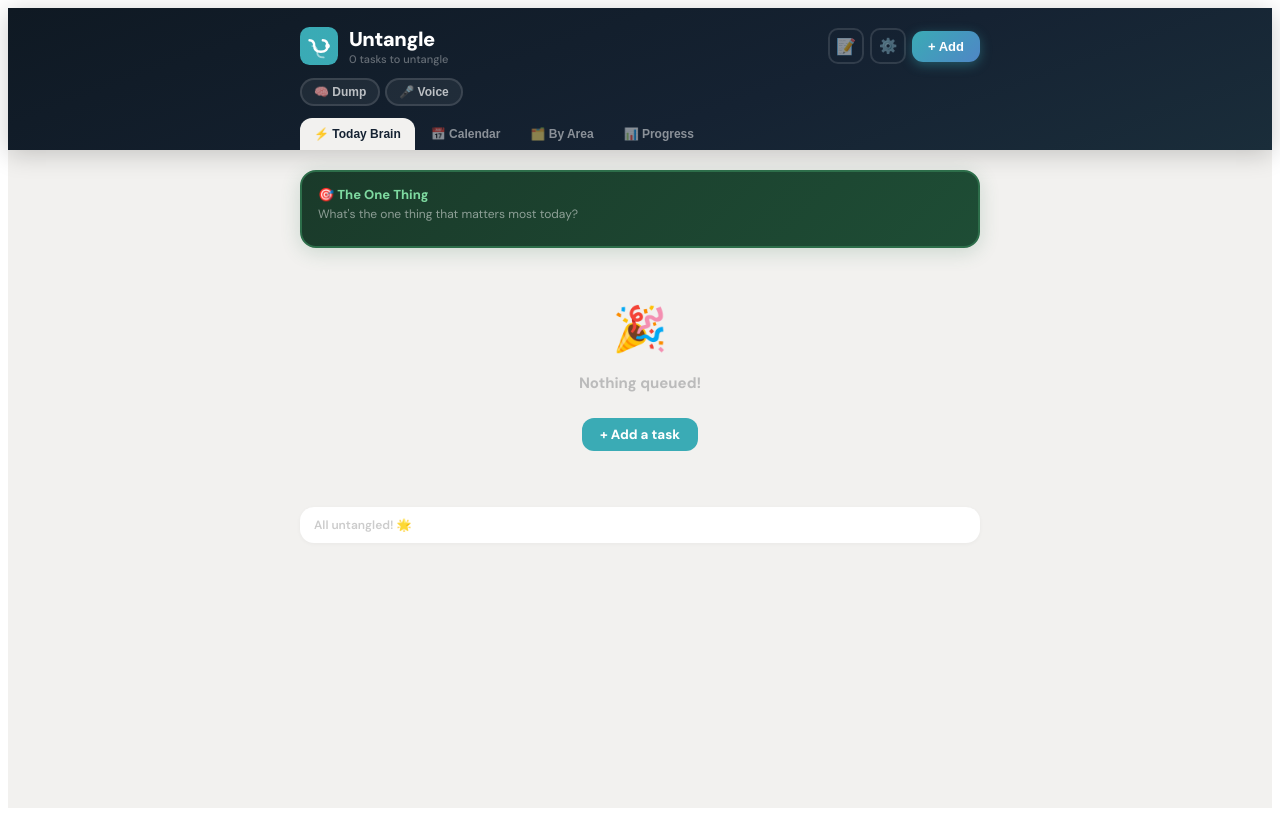
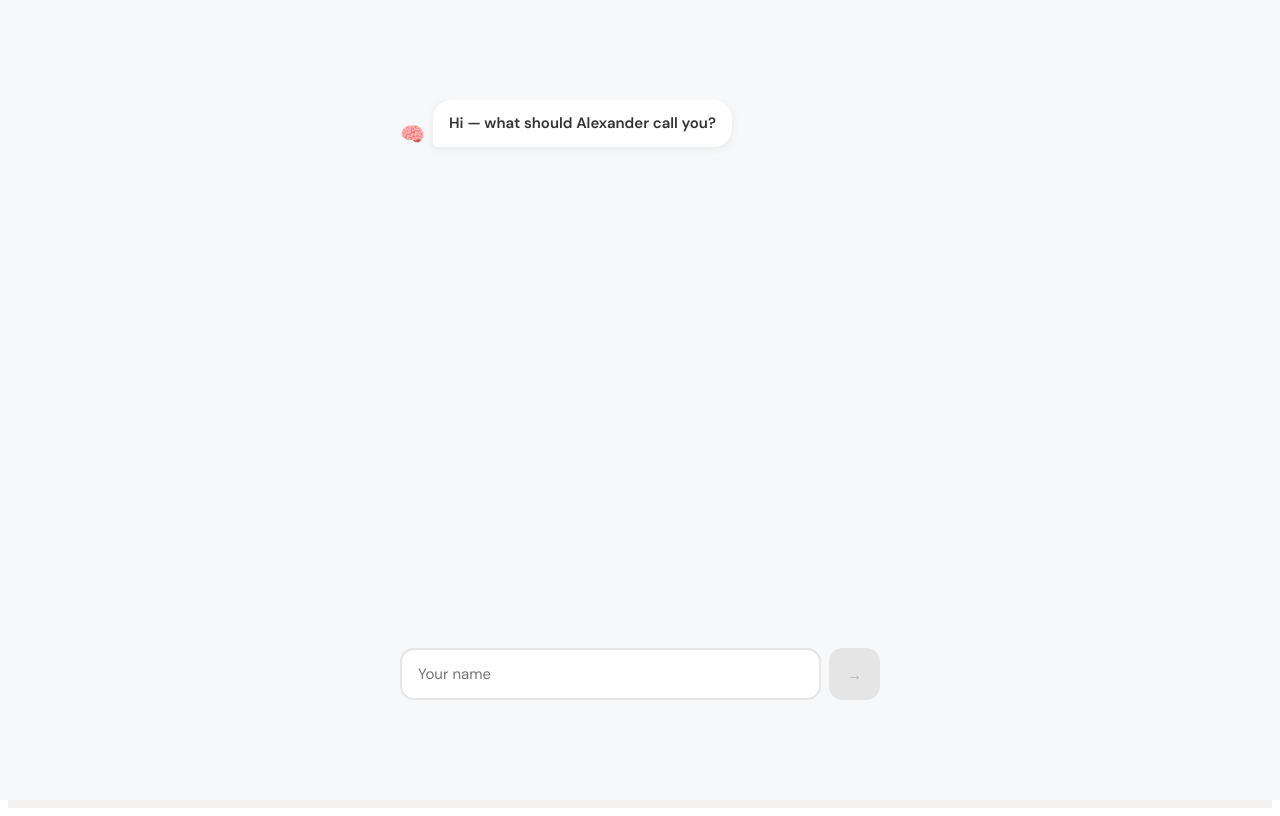
Before and after one commit to butteredsenseless/untangle, a React (Vite) app: page / in a window 1280 px wide. Built offline with nearby package versions, Linux system fonts and the light colour scheme.

Commit message:
Onboarding chat thread — steps 1a-1d

```diff
--- a/src/App.jsx
+++ b/src/App.jsx
@@ -1,4 +1,4 @@
-import { useState, useEffect, useRef, useCallback } from "react";
+import { useState, useEffect, useRef, useCallback } from "react";import OnboardingFlow from "./Onboarding.jsx";
 
 const DEFAULT_AREAS = [
   { id:"work",      label:"Work & Career",            emoji:"💼", color:"#4F86C6", bg:"#EBF2FB", tags:["work","career","job","meeting","email"], custom:false },
@@ -751,6 +751,7 @@ export default function App() {
   const [view,setView]             = useState("brain");
   const [activeArea,setActiveArea] = useState(DEFAULT_AREAS[0].id);
   const [showAdd,setShowAdd]       = useState(false);
+  const [onboarded, setOnboarded] = useState(() => !!localStorage.getItem("untangle_onboarded"));
   const [showDump,setShowDump]     = useState(false);
   const [showVoice,setShowVoice]   = useState(false);
   const [showSettings,setShowSettings] = useState(false);
@@ -809,6 +810,7 @@ const setOneThingFn=useCallback(text=>{const val={text,date:todayStr()};setOneTh
 
   return (
     <div style={{minHeight:"100vh",background:"#F2F1EF",fontFamily:"'DM Sans',sans-serif"}}>
+      {!onboarded && <OnboardingFlow areas={areas} onComplete={() => { localStorage.setItem("untangle_onboarded", "1"); setOnboarded(true); }} />}
       <link href="https://fonts.googleapis.com/css2?family=DM+Sans:wght@400;500;600;700;800;900&display=swap" rel="stylesheet"/>
       {showAdd       && <TaskModal areas={areas} onSave={t=>{addTask(t);}} onClose={()=>setShowAdd(false)} learned={learned}/>}
       {editTask      && <TaskModal areas={areas} onSave={t=>{saveTask(t);setEditTask(null);}} onClose={()=>setEditTask(null)} existing={editTask} learned={learned}/>}
--- /dev/null
+++ b/src/Onboarding.jsx
@@ -0,0 +1,224 @@
+import { useState, useEffect, useRef } from "react";
+
+export default function OnboardingFlow({ onComplete, areas }) {
+  const [step, setStep] = useState(0);
+  const [userData, setUserData] = useState({
+    name: "",
+    weekShape: "",
+    scheduleNotes: "",
+    planningPreference: ""
+  });
+
+  const next = () => setStep(s => s + 1);
+
+  const steps = [
+    <StepConversation userData={userData} setUserData={setUserData} next={next} />,
+    <StepBuckets areas={areas} next={next} />,
+    <StepFirstTask areas={areas} next={next} />,
+    <StepSignOff onComplete={onComplete} />
+  ];
+
+  return (
+    <div style={{
+      position: "fixed", inset: 0, background: "#f7f8fa",
+      display: "flex", alignItems: "center", justifyContent: "center",
+      fontFamily: "'DM Sans', sans-serif", zIndex: 2000, padding: 24
+    }}>
+      <style>{`@keyframes fadein { from { opacity: 0; transform: translateY(8px); } to { opacity: 1; transform: translateY(0); } }`}</style>
+      {steps[step]}
+    </div>
+  );
+}
+
+const QUESTIONS = [
+  {
+    key: "name",
+    ask: "Hi — what should Alexander call you?",
+    type: "text",
+    placeholder: "Your name",
+    response: (val) => `Ok ${val}, let's untangle this.`
+  },
+  {
+    key: "weekShape",
+    ask: "What does a typical week look like for you?",
+    type: "options",
+    options: ["9–5 job", "Freelance / varies", "Student", "Parent / carer", "Mix of everything"],
+    response: (val) => ({
+      "9–5 job": "Got it: structured days with clear boundaries.",
+      "Freelance / varies": "Understood: flexibility is great, but it cuts both ways.",
+      "Student": "Got it: deadlines, lectures, and a lot of context switching.",
+      "Parent / carer": "Noted: your time isn't always your own.",
+      "Mix of everything": "Fair enough: we'll keep things flexible."
+    })[val]
+  },
+  {
+    key: "scheduleNotes",
+    ask: "Anything else that'll help shape your schedule? School run, early starts, best time of day?",
+    type: "text",
+    placeholder: "e.g. school run at 8 and 3, best before noon",
+    optional: true,
+    response: (val) => val.trim() ? `Got it: I'll keep that in mind.` : `No worries: we can always add that later.`
+  },
+  {
+    key: "planningPreference",
+    ask: "Do you prefer to plan the night before or hit the ground running in the morning?",
+    type: "options",
+    options: ["Night before", "Morning", "Either works"],
+    response: (val) => ({
+      "Night before": "Perfect: I'll check in with you each evening.",
+      "Morning": "Got it: I'll be ready when you are.",
+      "Either works": "Flexible it is: I'll adapt to how you're feeling."
+    })[val]
+  }
+];
+
+function StepConversation({ userData, setUserData, next }) {
+  const [currentQ, setCurrentQ] = useState(0);
+  const [messages, setMessages] = useState([{ type: "alex", text: QUESTIONS[0].ask }]);
+  const [input, setInput] = useState("");
+  const [waitingForNext, setWaitingForNext] = useState(false);
+  const bottomRef = useRef(null);
+
+  useEffect(() => {
+    bottomRef.current?.scrollIntoView({ behavior: "smooth" });
+  }, [messages]);
+
+  const handleAnswer = (val) => {
+    if (waitingForNext) return;
+    const q = QUESTIONS[currentQ];
+    const answer = val || input.trim();
+    if (!answer && !q.optional) return;
+
+    setUserData(u => ({ ...u, [q.key]: answer }));
+    setMessages(m => [...m, { type: "user", text: answer || "Skip" }]);
+    setInput("");
+    setWaitingForNext(true);
+
+    setTimeout(() => {
+      const responseText = q.response(answer);
+      setMessages(m => [...m, { type: "alex", text: responseText }]);
+
+      if (currentQ + 1 < QUESTIONS.length) {
+        setTimeout(() => {
+          setMessages(m => [...m, { type: "alex", text: QUESTIONS[currentQ + 1].ask }]);
+          setCurrentQ(q => q + 1);
+          setWaitingForNext(false);
+        }, 800);
+      } else {
+        setTimeout(next, 1200);
+      }
+    }, 600);
+  };
+
+  const q = QUESTIONS[currentQ];
+
+  return (
+    <div style={{ maxWidth: 480, width: "100%", display: "flex", flexDirection: "column", height: "80vh", maxHeight: 600 }}>
+      {/* Chat history */}
+      <div style={{ flex: 1, overflowY: "auto", display: "flex", flexDirection: "column", gap: 12, paddingBottom: 16 }}>
+        {messages.map((msg, i) => (
+          <div key={i} style={{
+            animation: "fadein 0.3s ease",
+            display: "flex",
+            justifyContent: msg.type === "user" ? "flex-end" : "flex-start"
+          }}>
+            {msg.type === "alex" && (
+              <div style={{ fontSize: 20, marginRight: 8, alignSelf: "flex-end" }}>🧠</div>
+            )}
+            <div style={{
+              maxWidth: "75%",
+              padding: "12px 16px",
+              borderRadius: msg.type === "alex" ? "18px 18px 18px 4px" : "18px 18px 4px 18px",
+              background: msg.type === "alex" ? "#fff" : "linear-gradient(135deg,#3AABB5,#4F86C6)",
+              color: msg.type === "alex" ? "#333" : "#fff",
+              fontSize: 15,
+              fontWeight: 600,
+              boxShadow: "0 2px 8px rgba(0,0,0,0.07)",
+              lineHeight: 1.5
+            }}>
+              {msg.text}
+            </div>
+          </div>
+        ))}
+        <div ref={bottomRef} />
+      </div>
+
+      {/* Input area */}
+      {!waitingForNext && (
+        <div style={{ animation: "fadein 0.3s ease" }}>
+          {q.type === "options" ? (
+            <div style={{ display: "flex", flexDirection: "column", gap: 8 }}>
+              {q.options.map(opt => (
+                <button key={opt} onClick={() => handleAnswer(opt)}
+                  style={{ padding: "12px 16px", borderRadius: 12, border: "2px solid #e5e5e5", background: "#fff", color: "#333", fontSize: 15, fontWeight: 700, cursor: "pointer", textAlign: "left" }}>
+                  {opt}
+                </button>
+              ))}
+            </div>
+          ) : (
+            <div style={{ display: "flex", gap: 8 }}>
+              <input
+                value={input}
+                onChange={e => setInput(e.target.value)}
+                onKeyDown={e => e.key === "Enter" && handleAnswer()}
+                placeholder={q.placeholder}
+                autoFocus
+                style={{ flex: 1, padding: "14px 16px", borderRadius: 14, border: "2px solid #e5e5e5", fontSize: 15, fontFamily: "'DM Sans', sans-serif", outline: "none" }}
+              />
+              <button onClick={() => handleAnswer()}
+                disabled={!input.trim() && !q.optional}
+                style={{ padding: "14px 18px", borderRadius: 14, border: "none", background: (input.trim() || q.optional) ? "linear-gradient(135deg,#3AABB5,#4F86C6)" : "#e5e5e5", color: (input.trim() || q.optional) ? "#fff" : "#aaa", fontSize: 15, fontWeight: 800, cursor: (input.trim() || q.optional) ? "pointer" : "default" }}>
+                {q.optional && !input.trim() ? "Skip" : "→"}
+              </button>
+            </div>
+          )}
+        </div>
+      )}
+    </div>
+  );
+}
+
+function StepBuckets({ areas, next }) {
+  return (
+    <div style={{ maxWidth: 480, width: "100%" }}>
+      <p style={{ fontSize: 22, fontWeight: 800, marginBottom: 8, textAlign: "center" }}>Here are your buckets</p>
+      <p style={{ fontSize: 14, color: "#aaa", marginBottom: 20, textAlign: "center" }}>Everything you need to do lives in one of these.</p>
+      <div style={{ display: "grid", gridTemplateColumns: "repeat(3, 1fr)", gap: 10, marginBottom: 24 }}>
+        {areas.map(a => (
+          <div key={a.id} style={{ padding: "14px 10px", borderRadius: 14, background: "#fff", border: "2px solid #e5e5e5", textAlign: "center" }}>
+            <div style={{ fontSize: 24 }}>{a.emoji}</div>
+            <div style={{ fontSize: 11, fontWeight: 700, color: "#555", marginTop: 4 }}>{a.label}</div>
+          </div>
+        ))}
+      </div>
+      <button onClick={next} style={{ width: "100%", padding: 14, borderRadius: 14, border: "none", background: "linear-gradient(135deg,#3AABB5,#4F86C6)", color: "#fff", fontSize: 16, fontWeight: 800, cursor: "pointer" }}>
+        Let's go →
+      </button>
+    </div>
+  );
+}
+
+function StepFirstTask({ areas, next }) {
+  return (
+    <div style={{ maxWidth: 480, width: "100%", textAlign: "center" }}>
+      <p style={{ fontSize: 22, fontWeight: 800, marginBottom: 8 }}>Type your first task</p>
+      <p style={{ fontSize: 14, color: "#aaa", marginBottom: 20 }}>If it repeats or has a deadline, just say so.</p>
+      <button onClick={next} style={{ width: "100%", padding: 14, borderRadius: 14, border: "none", background: "linear-gradient(135deg,#3AABB5,#4F86C6)", color: "#fff", fontSize: 16, fontWeight: 800, cursor: "pointer" }}>
+        Continue →
+      </button>
+    </div>
+  );
+}
+
+function StepSignOff({ onComplete }) {
+  return (
+    <div style={{ maxWidth: 480, width: "100%", textAlign: "center" }}>
+      <div style={{ fontSize: 64, marginBottom: 16 }}>🧠</div>
+      <p style={{ fontSize: 24, fontWeight: 800, marginBottom: 8 }}>Your brain is a little more untangled.</p>
+      <p style={{ fontSize: 15, color: "#aaa", marginBottom: 32 }}>Alexander is ready when you are.</p>
+      <button onClick={onComplete} style={{ width: "100%", padding: 14, borderRadius: 14, border: "none", background: "linear-gradient(135deg,#3AABB5,#4F86C6)", color: "#fff", fontSize: 16, fontWeight: 800, cursor: "pointer" }}>
+        Let's untangle this →
+      </button>
+    </div>
+  );
+}
```
